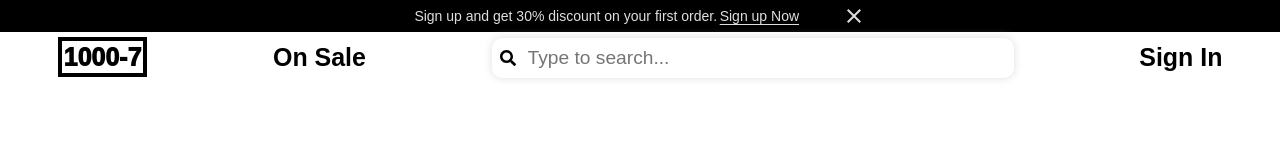
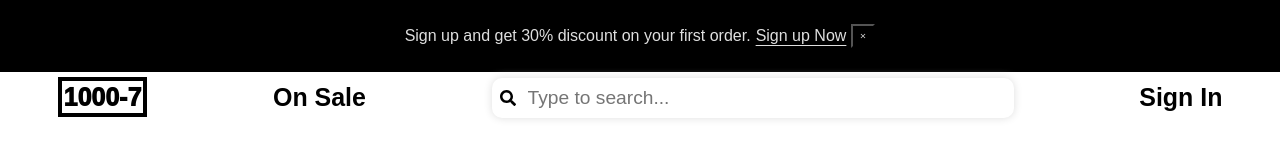
Before and after one commit to Whittnee/1000-7, a React (Vite) app: page / in a window 1280 px wide. Shown: the top 160 px of the page. Built offline with nearby package versions, Linux system fonts and the light colour scheme.

Commit message:
update: updated discount banner

```diff
--- a/src/components/discount-banner/discount-banner.module.scss
+++ b/src/components/discount-banner/discount-banner.module.scss
@@ -1,32 +1,34 @@
-.contentWrapper {
+.discountBanner {
   display: flex;
   flex-direction: row;
   justify-content: center;
   align-items: center;
-  gap: 0.2vw;
-  height: 4vh;
-  width: 100%;
+  gap: 5px;
+  padding: 0.5rem 0;
   background-color: black;
-  padding: 0;
-
 }
 
 .text {
   color: rgb(223, 223, 223);
-  font-size: 14px;
+  font-size: 1rem;
 }
+
 .link {
   color: rgb(223, 223, 223);
   text-decoration: underline;
-  text-underline-offset: 3px;
-  font-size: 14px;
+  text-underline-offset: 4px;
+  font-size: 1rem;
 }
 
-.closeIcon {
-  color: rgb(223, 223, 223);
+.button {
+  display: flex;
+  background-color: transparent;
   width: 1.5rem;
   height: 1.5rem;
-  cursor: pointer;
-  margin-left: 40px;
-
+  justify-self: flex-end;
+  color: rgb(223, 223, 223);
+  svg {
+    width: 100%;
+    height: 100%;
+  }
 }
--- a/src/components/discount-banner/discount-banner.tsx
+++ b/src/components/discount-banner/discount-banner.tsx
@@ -1,8 +1,9 @@
 import { IoMdClose } from "react-icons/io";
 import styles from "./discount-banner.module.scss";
-import { useEffect, useState } from "react";
+import { FC, useEffect, useState } from "react";
+import { Link } from "react-router";
 
-export const DiscountBanner = () => {
+export const DiscountBanner: FC = () => {
   const [isVisible, setIsVisible] = useState(true);
   useEffect(() => {
     const hasClosed = localStorage.getItem("hasClosed");
@@ -18,14 +19,16 @@ export const DiscountBanner = () => {
   if (!isVisible) return null;
 
   return (
-    <div className={styles.contentWrapper}>
-      <p className={styles.text}>
-        Sign up and get 30% discount on your first order.
-      </p>
-      <a className={styles.link} href="#">
-        Sign up Now
-      </a>
-      <IoMdClose className={styles.closeIcon} onClick={handleClick} />
-    </div>
+  <div className={styles.discountBanner}>
+    <p className={styles.text}>
+      Sign up and get 30% discount on your first order.
+    </p>
+    <Link to="/sign-up">
+      <p className={styles.link}>Sign up Now</p>
+    </Link>
+    <button className={styles.button}>
+      <IoMdClose type="button" onClick={handleClick} />
+    </button>
+  </div>
   );
 };
--- /dev/null
+++ b/src/components/discount-banner/index.ts
@@ -0,0 +1 @@
+export { DiscountBanner } from './discount-banner'
```
